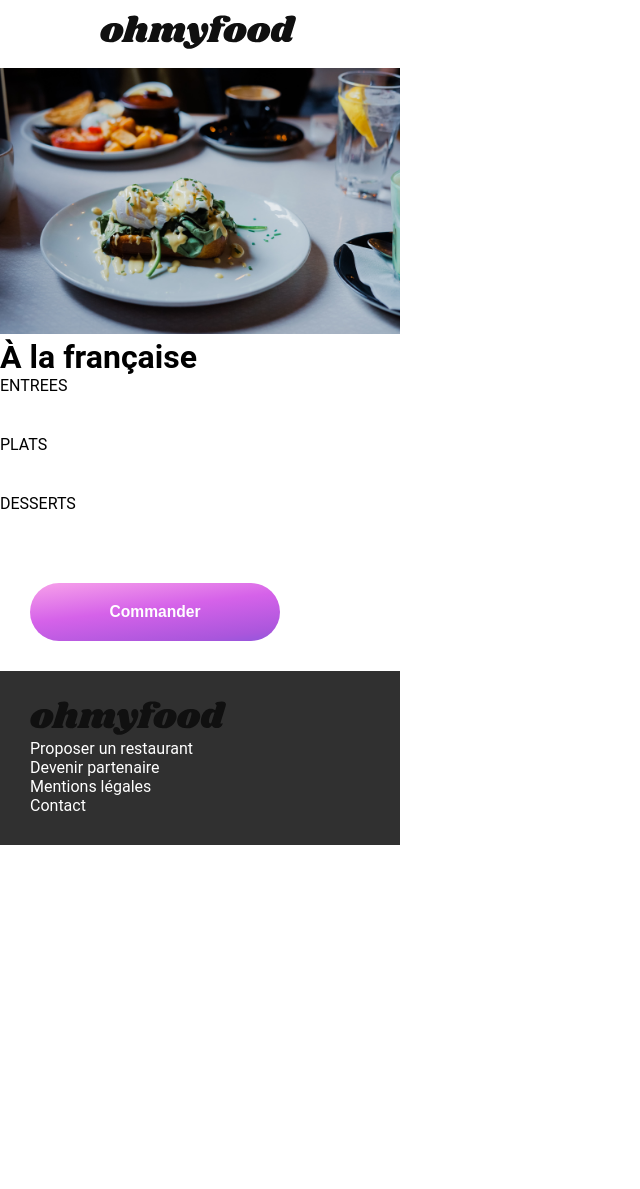
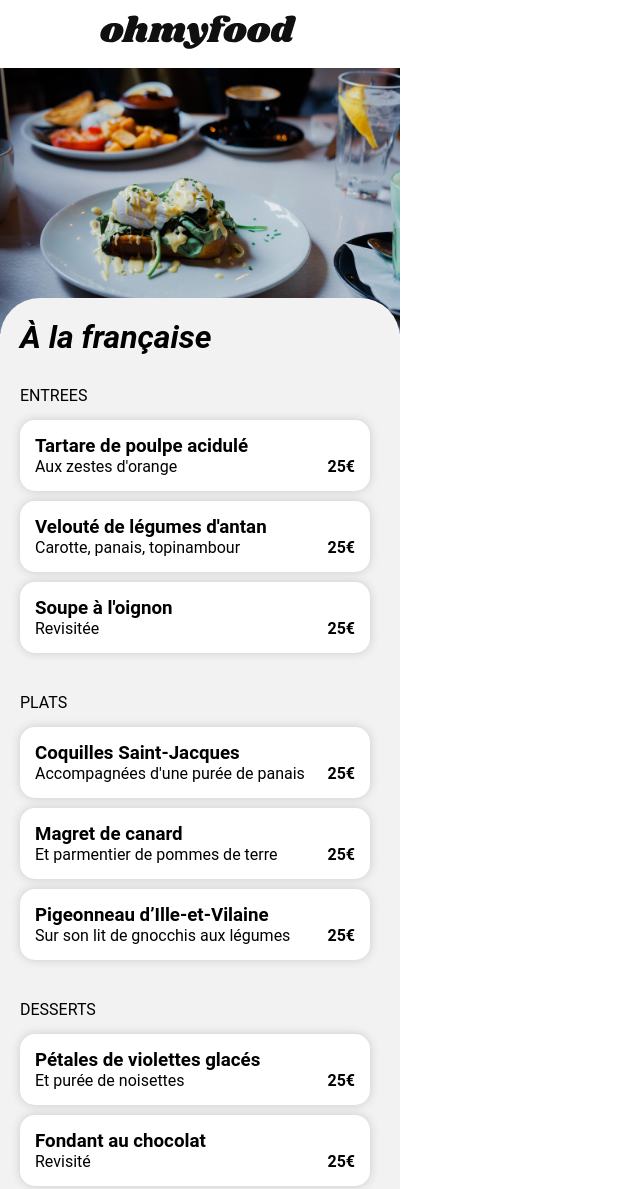
Before and after one commit to OuerdiaSlm/Ohmyfood-P3, a plain HTML site: page LaFrancaise.html in a window 1280 px wide. Shown: the top 1189 px of the page, without its empty margins (0-640 px from the left). Before the commit the page ends 845 px from the top, so only its background shows below. Drawn offline with Linux system fonts and the light colour scheme.

Commit message:
modification du padding du footer dans style.css plus Amélioration de la page LaFrancaise.html et de son fichier cssLaFrancaise.css

```diff
--- a/LaFrancaise.html
+++ b/LaFrancaise.html
@@ -12,44 +12,82 @@
 		<img class="imageheader" src="images/restaurants/toa-heftiba-DQKerTsQwi0-unsplash.jpg">
 	</header>
 
-	<figure>
-		<h1>À la française</h1>
+	<figure class="">
+		<h1><i>À la française</i></h1>
+
 		<div>
-			<p>ENTREES</p>
+			<p class="epd">ENTREES</p>
 			<div>
+				<h3>Tartare de poulpe acidulé</h3>
+				<span>
+					<p>Aux zestes d'orange</p>
+					<b>25€</b>
+				</span>
 
 			</div>
 			<div>
-
+				<h3>Velouté de légumes d'antan</h3>
+				<span>
+					<p>Carotte, panais, topinambour</p>
+					<b>25€</b>
+				</span>
 			</div>
 			<div>
-
+				<h3>Soupe à l'oignon</h3>
+				<span>
+					<p>Revisitée</p>
+					<b>25€</b>
+				</span>
 			</div>
 		</div>
 
 		<div>
-			<p>PLATS</p>
+			<p class="epd">PLATS</p>
 			<div>
-
+				<h3>Coquilles Saint-Jacques</h3>
+				<span>
+					<p>Accompagnées d'une purée de panais</p>
+					<b>25€</b>
+				</span>
 			</div>
 			<div>
-
+				<h3>Magret de canard</h3>
+				<span>
+					<p>Et parmentier de pommes de terre</p>
+					<b>25€</b>
+				</span>
 			</div>
 			<div>
-
+				<h3>Pigeonneau d’Ille-et-Vilaine</h3>
+				<span>
+					<p>Sur son lit de gnocchis aux légumes</p>
+					<b>25€</b>
+				</span>
 			</div>
 		</div>
 
 		<div>
-			<p>DESSERTS</p>
+			<p class="epd">DESSERTS</p>
 			<div>
-
+				<h3>Pétales de violettes glacés</h3>
+				<span>
+					<p>Et purée de noisettes</p>
+					<b>25€</b>
+				</span>
 			</div>
 			<div>
-
+				<h3>Fondant au chocolat</h3>
+				<span>
+					<p>Revisité</p>
+					<b>25€</b>
+				</span>
 			</div>
 			<div>
-
+				<h3>Millefeuille croustillant</h3>
+				<span>
+					<p>Myrtilles et pâte d’amande</p>
+					<b>25€</b>
+				</span>
 			</div>
 		</div>
 
--- a/cssLaFrancaise.css
+++ b/cssLaFrancaise.css
@@ -45,6 +45,46 @@ h1 {
 	font-weight: bold;
 }
 
+.epd {
+	padding-top: 20px;
+	padding-bottom: 15px;
+}
+
+
+figure {
+	background-color: #F2F2F2;
+	border-radius: 40px 40px 0px 0px;
+	margin-top: -40px;
+	position: relative;
+	width: 400px;
+	padding: 20px;
+}
+figure div {
+	padding-top: 10px;
+}
+figure div div {
+	border-radius: 15px;
+	background-color: white;
+	width: 350px;
+	margin-bottom: 10px;
+	padding: 15px;
+	box-shadow: 0px 0px 10px #cacaca;
+}
+
+figure div div span {
+	padding: 0px;
+	display: flex;
+}
+
+b {
+	display: flex;
+    margin-left: auto;
+    font-weight: bold;
+    margin-left: auto;
+}
+
+
+
 .btn {
 	border-radius: 30px;
 	border: none;
@@ -57,30 +97,19 @@ h1 {
 }
 
 
-h2 {
-	padding-top: 20px;
-	padding-bottom: 20px;
-}
-
-
-figure div {
-	border-radius: 15px;
-	background-color: white;
-	width: 350px;
-	margin-bottom: 40px;
-}
-
-figure div div {
-	margin-bottom: 0px;
-}
-
-
 footer {
 	background-color: #000000cf;
-	padding: 30px;
+	padding: 20px;
 }
 
 a {
 	text-decoration: none;
 	color: white;
 }
+a p {
+    display: block;
+    margin-block-start: 1em;
+    margin-block-end: 1em;
+    margin-inline-start: 0px;
+    margin-inline-end: 0px;
+}
--- a/style.css
+++ b/style.css
@@ -122,7 +122,7 @@ figure div div {
 
 footer {
 	background-color: #000000cf;
-	padding: 30px;
+	padding: 20px;
 }
 
 a {
```
